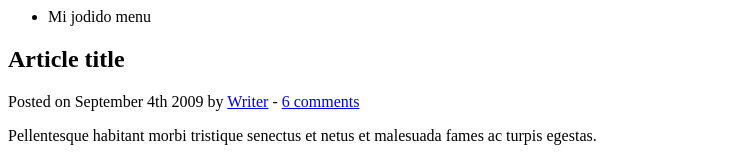
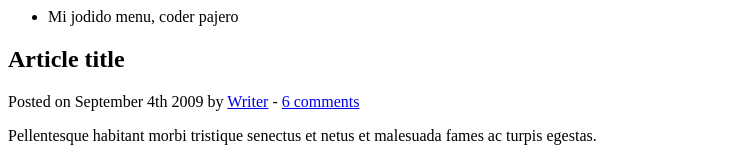
Before and after one commit to cefalopodo-tj/demo-repo, a plain HTML site: page index.html in a window 1280 px wide. Shown: the top 160 px of the page, without its empty margins (0-738 px from the left). Drawn offline with Linux system fonts and the light colour scheme.

Commit message:
Se modificó otra vez el nombrecillo

```diff
--- a/index.html
+++ b/index.html
@@ -10,7 +10,7 @@
 	<header>
 		<nav>
 			<ul>
-				<li>Mi jodido menu</li>
+				<li>Mi jodido menu, coder pajero</li>
 			</ul>
 		</nav>
 	</header>
```
